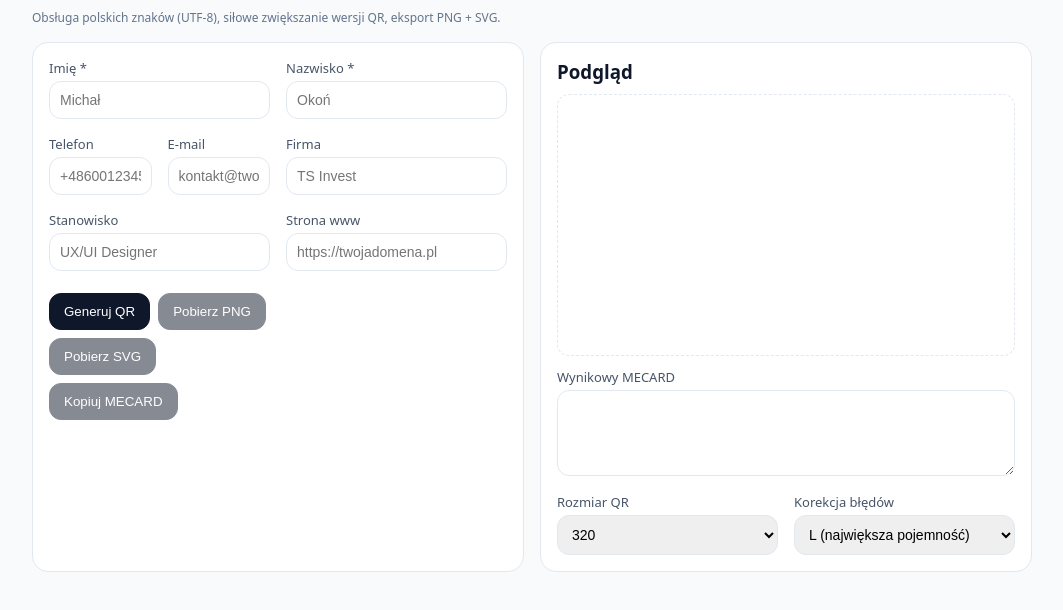
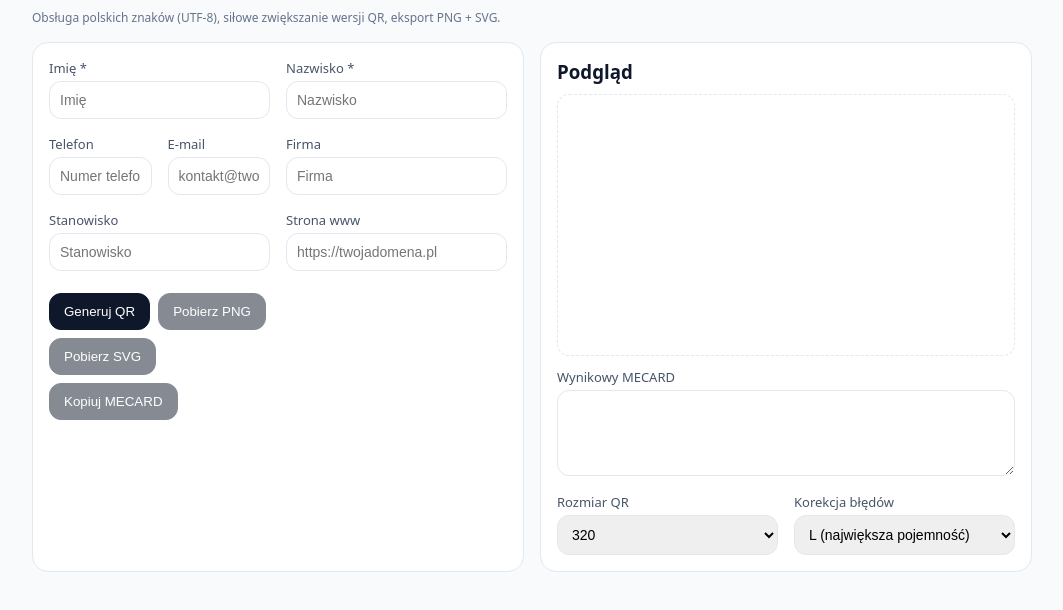
Before and after one commit to Sadus9999/vcard-test, a plain HTML site: page index.html in a window 1280 px wide. Shown: the part 70-680 px from the top of the page, without its empty margins (108-1171 px from the left). Drawn offline with nearby package versions, Linux system fonts and the light colour scheme.

Commit message:
Update index.html

```diff
--- a/index.html
+++ b/index.html
@@ -32,17 +32,17 @@
         <div class="grid">
           <div>
             <label>Imię *</label>
-            <input id="firstName" placeholder="Michał">
+            <input id="firstName" placeholder="Imię">
           </div>
           <div>
             <label>Nazwisko *</label>
-            <input id="lastName" placeholder="Okoń">
+            <input id="lastName" placeholder="Nazwisko">
           </div>
 
           <div class="grid" style="grid-template-columns:1fr 1fr">
             <div>
               <label>Telefon</label>
-              <input id="phone" placeholder="+48600123456">
+              <input id="phone" placeholder="Numer telefonu">
             </div>
             <div>
               <label>E-mail</label>
@@ -52,11 +52,11 @@
 
           <div>
             <label>Firma</label>
-            <input id="org" placeholder="TS Invest">
+            <input id="org" placeholder="Firma">
           </div>
           <div>
             <label>Stanowisko</label>
-            <input id="title" placeholder="UX/UI Designer">
+            <input id="title" placeholder="Stanowisko">
           </div>
           <div>
             <label>Strona www</label>
```
